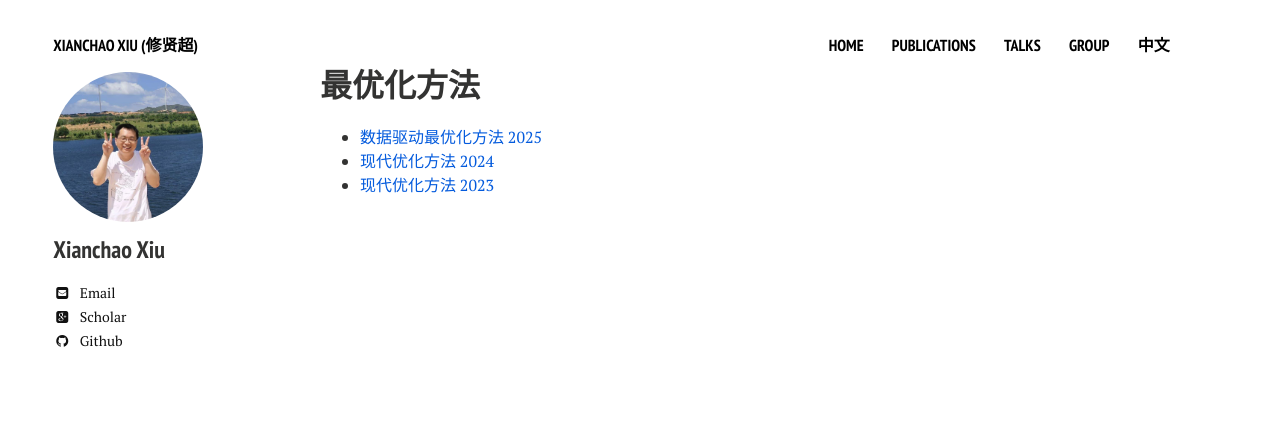
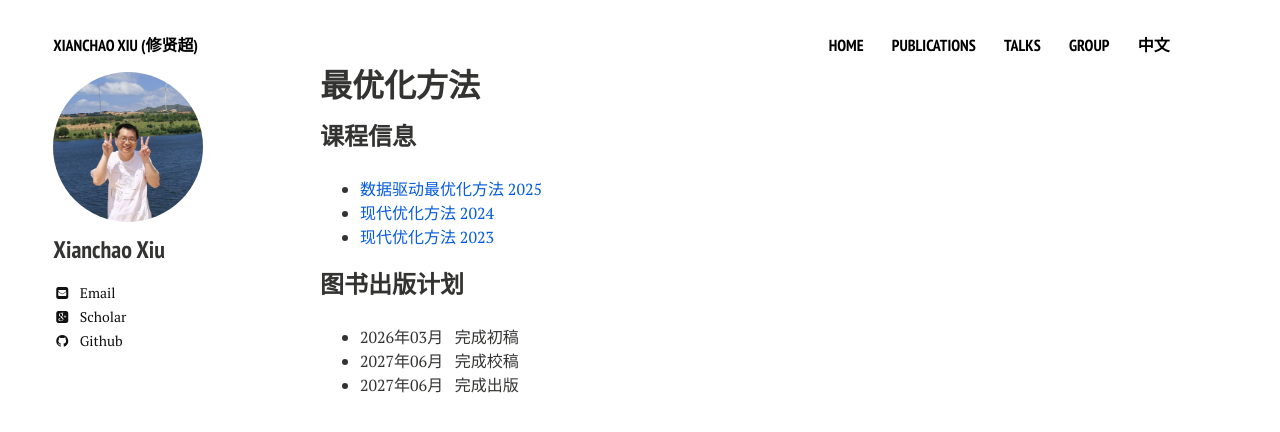
Before and after one commit to xianchaoxiu/xianchaoxiu.github.io, a Jekyll site: the page built from chinese/course/OPT/index.md, in a window 1280 px wide. Shown: the top 432 px of the page. Built offline with Jekyll 4.4.1, drawn with Linux system fonts in a browser that asks for light colours; nearby versions of some CDN libraries.

Commit message:
Update index.md

```diff
--- a/chinese/course/OPT/index.md
+++ b/chinese/course/OPT/index.md
@@ -5,6 +5,15 @@ comments: false
 share: false
 ---
 
+
+
+### 课程信息
+
 * <a href="https://xianchaoxiu.github.io/chinese/course/OPT/2025" class="textlink" target="_blank"> 数据驱动最优化方法 2025 </a><br>
 * <a href="https://xianchaoxiu.github.io/chinese/course/OPT/2024" class="textlink" target="_blank"> 现代优化方法 2024 </a><br>
 * <a href="https://xianchaoxiu.github.io/chinese/course/OPT/2023" class="textlink" target="_blank"> 现代优化方法 2023 </a><br>
+
+### 图书出版计划
+- 2026年03月 &nbsp;  完成初稿 <br>
+- 2027年06月 &nbsp;  完成校稿 <br>
+- 2027年06月 &nbsp;  完成出版 <br>
```
